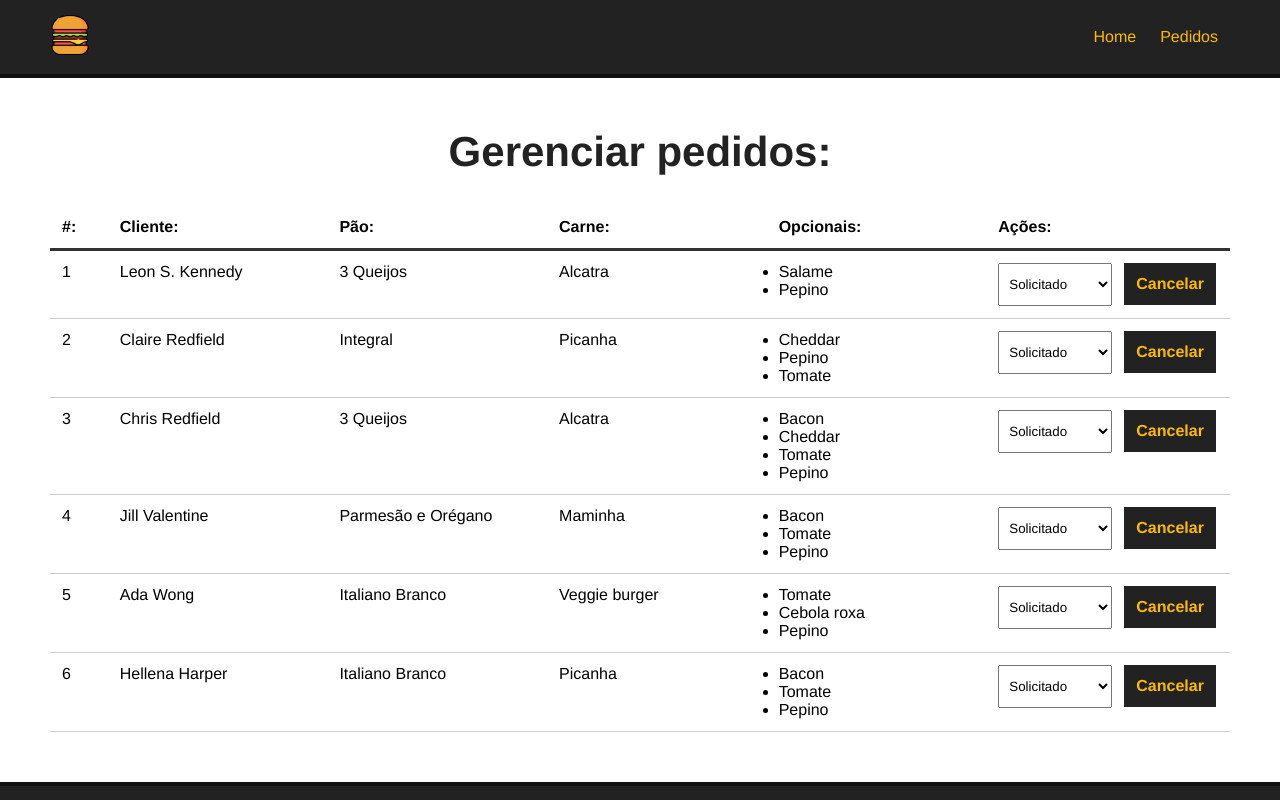
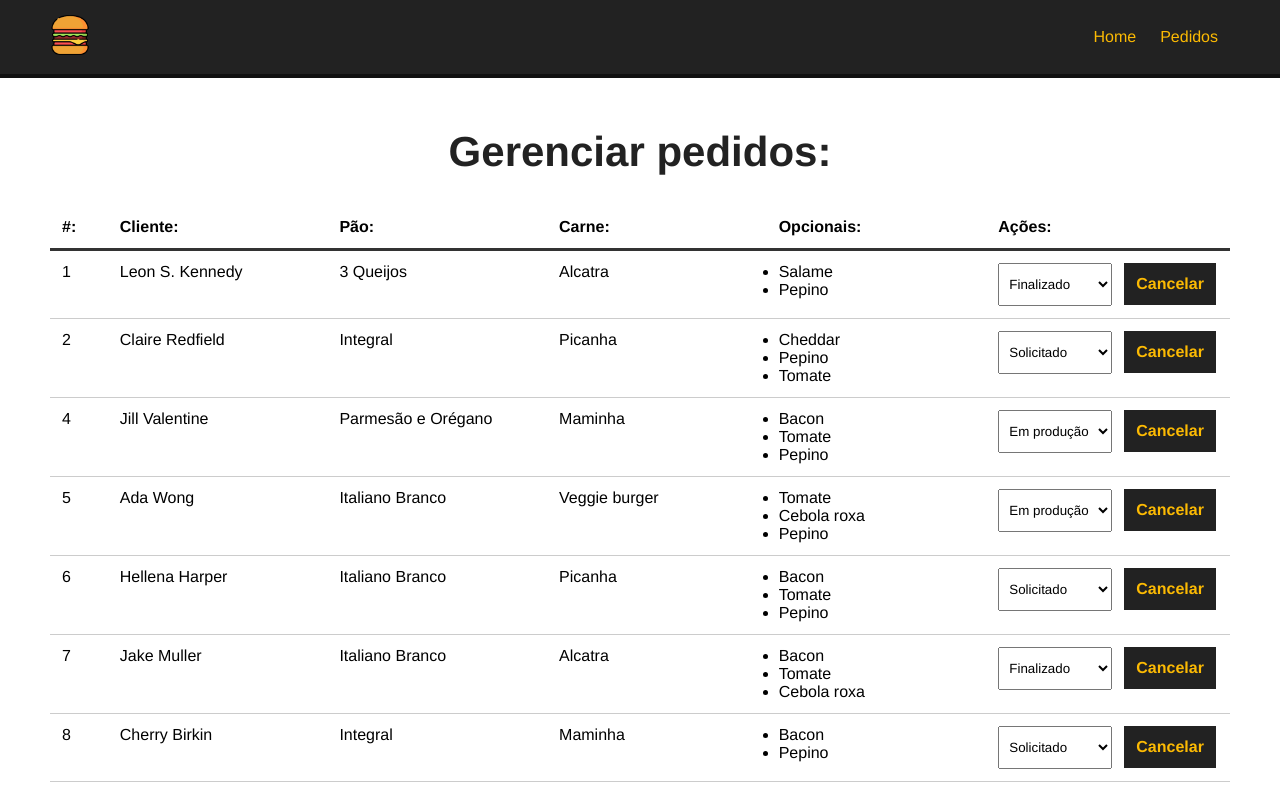
Before and after one commit to Ackerman-D-Edward/primeiro-projeto-vue, a Vue app: page /pedidos in a window 1280 px wide. Shown: the top 800 px of the page. Built offline with nearby package versions, Linux system fonts and the light colour scheme; data requests are answered from the project's data file.

Commit message:
adicionado  a funçõa de deletar o burger e atualização de pedidos(status)

```diff
--- a/db/db.json
+++ b/db/db.json
@@ -87,7 +87,7 @@
         "Salame",
         "Pepino"
       ],
-      "status": "Solicitado"
+      "status": "Finalizado"
     },
     {
       "id": "2",
@@ -102,19 +102,6 @@
       "status": "Solicitado"
     },
     {
-      "id": "3",
-      "nome": "Chris Redfield",
-      "carne": "Alcatra",
-      "pao": "3 Queijos",
-      "opcionais": [
-        "Bacon",
-        "Cheddar",
-        "Tomate",
-        "Pepino"
-      ],
-      "status": "Solicitado"
-    },
-    {
       "id": "4",
       "nome": "Jill Valentine",
       "carne": "Maminha",
@@ -124,7 +111,7 @@
         "Tomate",
         "Pepino"
       ],
-      "status": "Solicitado"
+      "status": "Em produção"
     },
     {
       "id": "5",
@@ -136,7 +123,7 @@
         "Cebola roxa",
         "Pepino"
       ],
-      "status": "Solicitado"
+      "status": "Em produção"
     },
     {
       "id": "6",
@@ -149,6 +136,29 @@
         "Pepino"
       ],
       "status": "Solicitado"
+    },
+    {
+      "id": "7",
+      "nome": "Jake Muller",
+      "carne": "Alcatra",
+      "pao": "Italiano Branco",
+      "opcionais": [
+        "Bacon",
+        "Tomate",
+        "Cebola roxa"
+      ],
+      "status": "Finalizado"
+    },
+    {
+      "id": "8",
+      "nome": "Cherry Birkin",
+      "carne": "Maminha",
+      "pao": "Integral",
+      "opcionais": [
+        "Bacon",
+        "Pepino"
+      ],
+      "status": "Solicitado"
     }
   ]
 }
--- a/src/components/Dashboard.vue
+++ b/src/components/Dashboard.vue
@@ -24,13 +24,13 @@
                     </ul>
                 </div>
                 <div>
-                    <select name="status" class="status">
+                    <select name="status" class="status" @change="updatedBurger($event, burger.id)">
                         <option value="">Selecione</option>
-                        <option v-for="s in status" :key="s.id" value="s.tipo" :selected="burger.status == s.tipo">
+                        <option v-for="s in status" :key="s.id" :value="s.tipo" :selected="burger.status == s.tipo">
                             {{ s.tipo }}
                         </option>
                     </select>
-                    <button class="delete-btn">Cancelar</button>
+                    <button class="delete-btn" @click="deleteBurger(burger.id)">Cancelar</button>
                 </div>
             </div>
         </div>
@@ -71,7 +71,39 @@
 
             this.status = data;
 
+        },
+        async deleteBurger(id) {
+
+            const req = await fetch(`http://localhost:3000/burgers/${id}`, {
+                method: "DELETE"
+            });
+
+            const res = await req.json();
+
+            // msg
+
+            this.getPedidos();
+
+        },
+        async updatedBurger(event, id) {
+
+            const option = event.target.value;
+
+            const dataJson = JSON.stringify({ status: option });
+
+            const req = await fetch(`http://localhost:3000/burgers/${id}`, {
+                method: "PATCH",
+                headers: { "content-Type": "application/json" },
+                body: dataJson
+            });
+
+            const res = await req.json();
+
+            console.log(res);
+
         }
+
+
     },
     mounted() {
         this.getPedidos();
```
